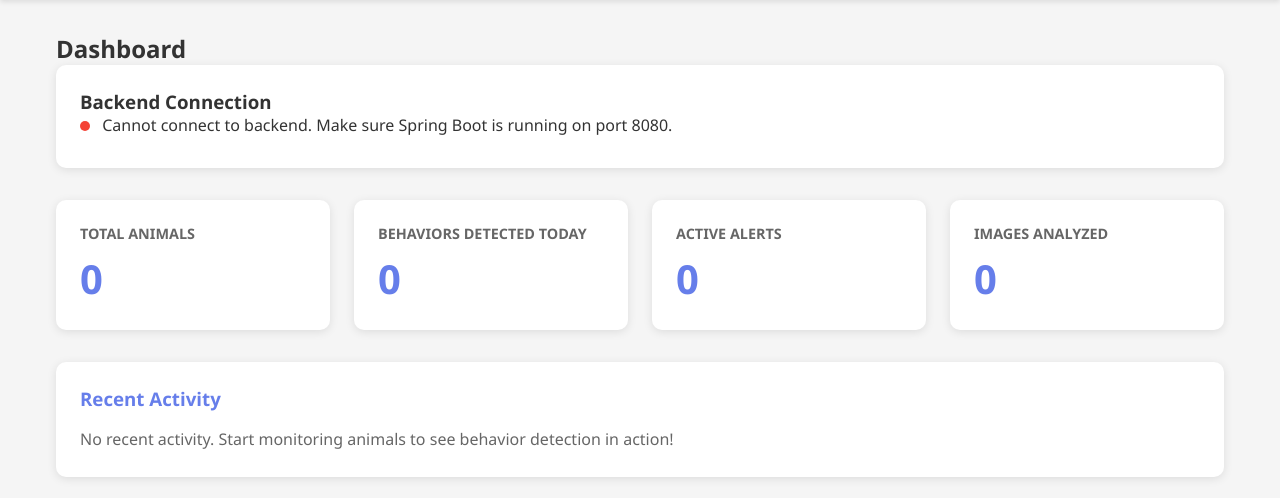
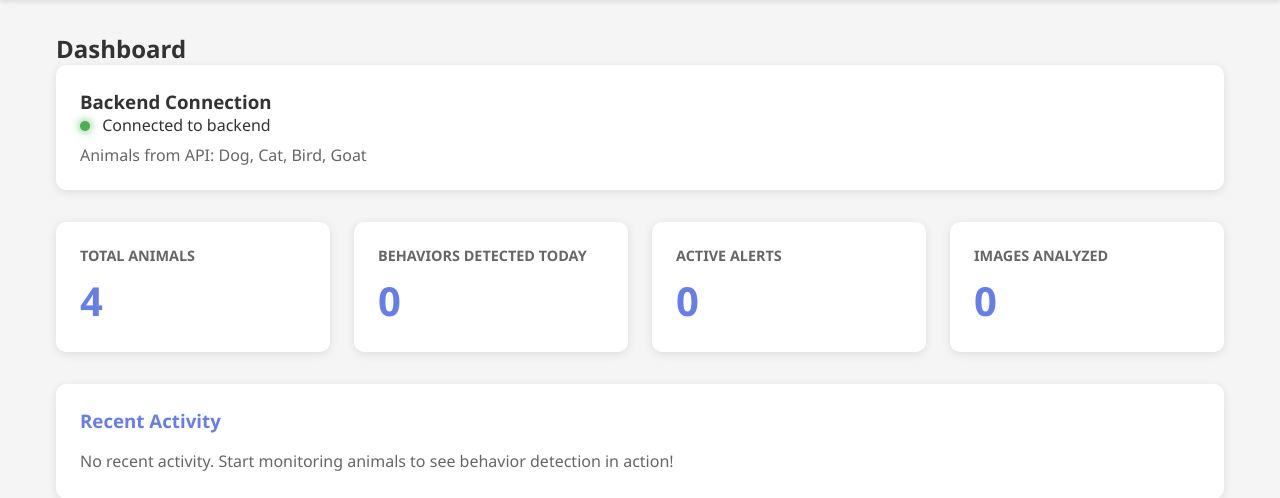
Before and after one commit to BjReeves07/Pawtrol-AI, a Flask app: page / in a window 1280 px wide. Shown: the part 172-670 px from the top of the page. Run offline with Flask 3, Linux system fonts and the light colour scheme.

Commit message:
Securely manage API keys and improve server configuration
Refactor app.py to use environment variables for OpenAI API key and update Flask server run configuration. Modify index.html and create static CSS and JS files to correctly reference these assets.

Replit-Commit-Author: Agent
Replit-Commit-Session-Id: 34503cde-8adb-40aa-8049-68ac46a43700
Replit-Commit-Checkpoint-Type: intermediate_checkpoint
Replit-Commit-Event-Id: cf42a1c8-ffb2-4f57-bef3-859fbc036714

```diff
--- a/app.py
+++ b/app.py
@@ -3,19 +3,17 @@ from flask_cors import CORS
 import openai
 import base64
 from datetime import datetime
+import os
 
 app = Flask(__name__)
 CORS(app)
 
-# Put your OpenAI API key here
-openai.api_key = "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"
+openai.api_key = os.environ.get("OPENAI_API_KEY")
 
 @app.route("/")
 def home():
-    return render_template("index.html")
-
-if __name__ == "__main__":
-    app.run(debug=True, port=8080)
+    response = render_template("index.html")
+    return response, 200, {'Cache-Control': 'no-cache, no-store, must-revalidate'}
 
 # Define animals for analysis
 
@@ -137,4 +135,4 @@ def analyze_stream():
 
 
 if __name__ == "__main__":
-    app.run(debug=True, port=8080)
+    app.run(host="0.0.0.0", port=5000, debug=True)
--- a/pawtrol-ai-frontend/js/script.js
+++ b/static/js/script.js
@@ -2,8 +2,8 @@
 // PAWTROL AI - FRONTEND JAVASCRIPT
 // ====================================
 
-// API Configuration
-const API_BASE_URL = 'http://localhost:8080';
+// API Configuration - Use relative URL for same origin
+const API_BASE_URL = window.location.origin;
 
 // ====================================
 // NAVIGATION
--- a/templates/index.html
+++ b/templates/index.html
@@ -4,7 +4,7 @@
     <meta charset="UTF-8">
     <meta name="viewport" content="width=device-width, initial-scale=1.0">
     <title>Pawtrol AI - Animal Monitoring System</title>
-    <link rel="stylesheet" href="css/styles.css">
+    <link rel="stylesheet" href="{{ url_for('static', filename='css/styles.css') }}">
 </head>
 <body>
     <header>
@@ -200,6 +200,6 @@
         </div>
     </div>
 
-    <script src="js/script.js"></script>
+    <script src="{{ url_for('static', filename='js/script.js') }}"></script>
 </body>
 </html>
```
Also changed, not shown: static/css/styles.css (renamed from pawtrol-ai-frontend/css/styles.css), 1 other file.
